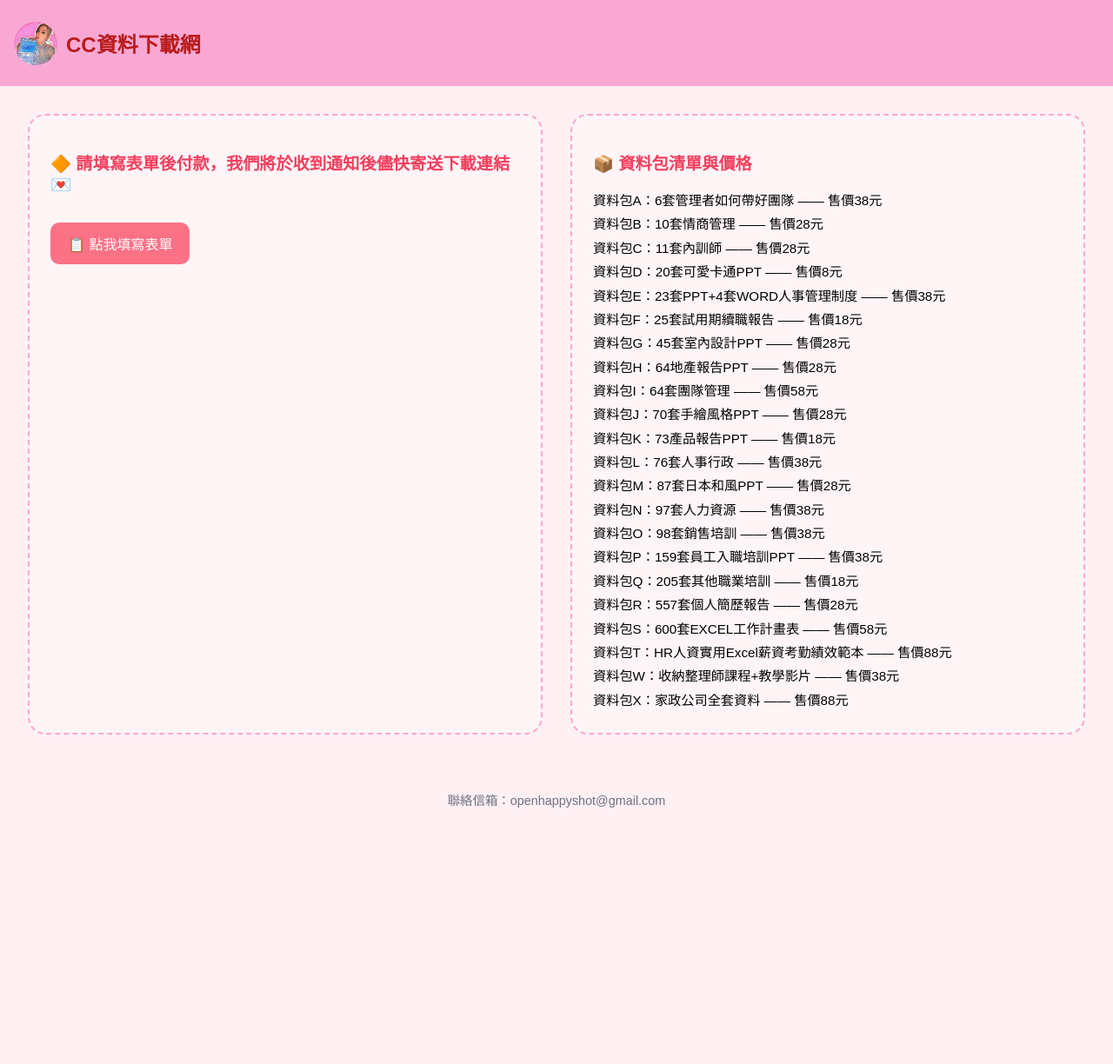
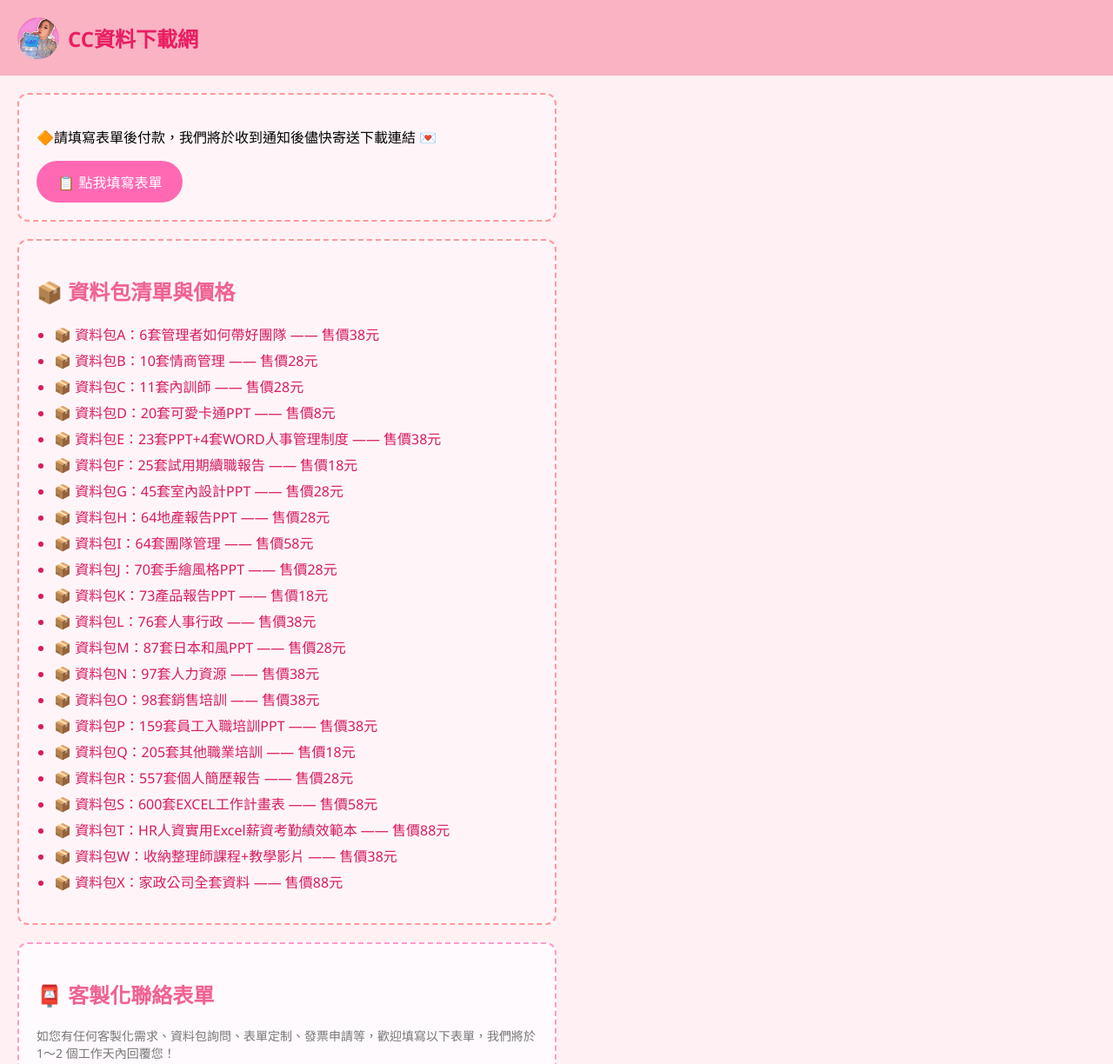
Before and after one commit to openhappyamis/ccdata, a plain HTML site: page index.html in a window 1280 px wide. Shown: the top 1224 px of the page at 87% size. Before the commit the page ends 962 px from the top, so only its background shows below. Drawn offline with Linux system fonts and the light colour scheme.

Commit message:
Add files via upload

```diff
--- a/index.html
+++ b/index.html
@@ -1,116 +1,159 @@
 
 <!DOCTYPE html>
-<html lang="="zh-Hant">
+<html lang="zh-Hant">
 <head>
-  <meta charset="UTF-8" />
-  <meta name="viewport" content="width=device-width, initial-scale=1.0" />
+  <meta charset="UTF-8">
+  <meta name="description" content="CC資料下載網提供PPT模板、Excel工作表、職場培訓資料包下載">
+  <meta name="keywords" content="PPT, Excel, 職場, 簡報模板, 下載, 資料包, 人資, 簡歷">
+  <meta name="robots" content="index, follow">
   <title>CC資料下載網</title>
   <style>
     body {
-      font-family: "Microsoft JhengHei", sans-serif;
       background-color: #fff0f4;
+      font-family: 'Segoe UI', sans-serif;
       margin: 0;
       padding: 0;
     }
     header {
-      background-color: #f9a8d4;
-      padding: 1rem;
+      background-color: #f9b3c2;
       display: flex;
       align-items: center;
+      padding: 10px 20px;
     }
     header img {
-      height: 50px;
+      height: 48px;
       border-radius: 50%;
       margin-right: 10px;
     }
     header h1 {
-      font-size: 1.5rem;
-      color: #b91c1c;
+      color: #e91e63;
+      font-size: 24px;
     }
     .container {
       display: flex;
-      flex-direction: row;
       justify-content: flex-start;
-      gap: 2rem;
-      padding: 2rem;
+      padding: 20px;
+    }
+    .left-column {
+      width: 50%;
     }
     .card {
-      background-color: #fff5f7;
-      border: 2px dashed #f9a8d4;
-      border-radius: 20px;
-      padding: 1.5rem;
-      width: 50%;
+      background-color: #fff5f8;
+      border: 2px dashed #f99;
+      padding: 20px;
+      margin-bottom: 20px;
+      border-radius: 12px;
     }
-    .card h2 {
-      font-size: 1.2rem;
-      color: #f43f5e;
-      margin-bottom: 1rem;
+    h2 {
+      color: #f06292;
+    }
+    .card ul {
+      padding-left: 20px;
+    }
+    .card li {
+      margin-bottom: 6px;
+      color: #d81b60;
     }
     .btn {
-      background-color: #fb7185;
+      background-color: #ff69b4;
       color: white;
       border: none;
-      padding: 0.75rem 1.25rem;
-      font-size: 1rem;
-      border-radius: 10px;
+      padding: 12px 24px;
+      border-radius: 24px;
       cursor: pointer;
-      display: inline-block;
-      margin-top: 1rem;
-      text-decoration: none;
+      font-size: 16px;
     }
-    .price-list {
-      line-height: 1.8;
-      font-size: 0.95rem;
+    .btn:hover {
+      background-color: #ff1493;
     }
-    .footer {
-      text-align: center;
-      margin: 2rem 0;
-      font-size: 0.9rem;
-      color: #6b7280;
+    .contact-form {
+      background-color: #fffafd;
+      border: 2px dashed #ff99cc;
+      border-radius: 12px;
+      padding: 20px;
+    }
+    .contact-form input,
+    .contact-form textarea {
+      width: 100%;
+      padding: 10px;
+      margin-top: 5px;
+      margin-bottom: 15px;
+      border-radius: 8px;
+      border: 1px solid #ccc;
+    }
+    .contact-form button {
+      background-color: #ff69b4;
+      color: white;
+      font-weight: bold;
+      padding: 10px 20px;
+      border: none;
+      border-radius: 20px;
+      cursor: pointer;
+    }
+    .contact-form button:hover {
+      background-color: #ff85c1;
     }
   </style>
 </head>
 <body>
   <header>
-    <img src="https://openhappyamis.github.io/ccdata/logo.jpg" alt="logo" />
+    <img src="logo.jpg" alt="Logo">
     <h1>CC資料下載網</h1>
   </header>
-
   <div class="container">
-    <div class="card">
-      <h2>🔶 請填寫表單後付款，我們將於收到通知後儘快寄送下載連結 💌</h2>
-      <a class="btn" href="https://docs.google.com/forms/d/e/1FAIpQLSd9mbwbVPcXt2CRHdz6_CtkV-TBjPDQa6M0hlBn8ie_mlzbHw/viewform?usp=header" target="_blank">📋 點我填寫表單</a>
-    </div>
-
-    <div class="card">
-      <h2>📦 資料包清單與價格</h2>
-      <div class="price-list">
-        資料包A：6套管理者如何帶好團隊 —— 售價38元<br/>
-        資料包B：10套情商管理 —— 售價28元<br/>
-        資料包C：11套內訓師 —— 售價28元<br/>
-        資料包D：20套可愛卡通PPT —— 售價8元<br/>
-        資料包E：23套PPT+4套WORD人事管理制度 —— 售價38元<br/>
-        資料包F：25套試用期續職報告 —— 售價18元<br/>
-        資料包G：45套室內設計PPT —— 售價28元<br/>
-        資料包H：64地產報告PPT —— 售價28元<br/>
-        資料包I：64套團隊管理 —— 售價58元<br/>
-        資料包J：70套手繪風格PPT —— 售價28元<br/>
-        資料包K：73產品報告PPT —— 售價18元<br/>
-        資料包L：76套人事行政 —— 售價38元<br/>
-        資料包M：87套日本和風PPT —— 售價28元<br/>
-        資料包N：97套人力資源 —— 售價38元<br/>
-        資料包O：98套銷售培訓 —— 售價38元<br/>
-        資料包P：159套員工入職培訓PPT —— 售價38元<br/>
-        資料包Q：205套其他職業培訓 —— 售價18元<br/>
-        資料包R：557套個人簡歷報告 —— 售價28元<br/>
-        資料包S：600套EXCEL工作計畫表 —— 售價58元<br/>
-        資料包T：HR人資實用Excel薪資考勤績效範本 —— 售價88元<br/>
-        資料包W：收納整理師課程+教學影片 —— 售價38元<br/>
-        資料包X：家政公司全套資料 —— 售價88元
+    <div class="left-column">
+      <div class="card">
+        <p>🔶請填寫表單後付款，我們將於收到通知後儘快寄送下載連結 💌</p>
+        <a href="https://docs.google.com/forms/d/e/1FAIpQLSd9mbwbVPcXt2CRHdz6_CtkV-TBjPDQa6M0hlBn8ie_mlzbHw/viewform?usp=header" target="_blank">
+          <button class="btn">📋 點我填寫表單</button>
+        </a>
       </div>
+      <div class="card">
+        <h2>📦 資料包清單與價格</h2>
+        <ul>
+          <li>📦 資料包A：6套管理者如何帶好團隊 —— 售價38元</li>
+          <li>📦 資料包B：10套情商管理 —— 售價28元</li>
+          <li>📦 資料包C：11套內訓師 —— 售價28元</li>
+          <li>📦 資料包D：20套可愛卡通PPT —— 售價8元</li>
+          <li>📦 資料包E：23套PPT+4套WORD人事管理制度 —— 售價38元</li>
+          <li>📦 資料包F：25套試用期續職報告 —— 售價18元</li>
+          <li>📦 資料包G：45套室內設計PPT —— 售價28元</li>
+          <li>📦 資料包H：64地產報告PPT —— 售價28元</li>
+          <li>📦 資料包I：64套團隊管理 —— 售價58元</li>
+          <li>📦 資料包J：70套手繪風格PPT —— 售價28元</li>
+          <li>📦 資料包K：73產品報告PPT —— 售價18元</li>
+          <li>📦 資料包L：76套人事行政 —— 售價38元</li>
+          <li>📦 資料包M：87套日本和風PPT —— 售價28元</li>
+          <li>📦 資料包N：97套人力資源 —— 售價38元</li>
+          <li>📦 資料包O：98套銷售培訓 —— 售價38元</li>
+          <li>📦 資料包P：159套員工入職培訓PPT —— 售價38元</li>
+          <li>📦 資料包Q：205套其他職業培訓 —— 售價18元</li>
+          <li>📦 資料包R：557套個人簡歷報告 —— 售價28元</li>
+          <li>📦 資料包S：600套EXCEL工作計畫表 —— 售價58元</li>
+          <li>📦 資料包T：HR人資實用Excel薪資考勤績效範本 —— 售價88元</li>
+          <li>📦 資料包W：收納整理師課程+教學影片 —— 售價38元</li>
+          <li>📦 資料包X：家政公司全套資料 —— 售價88元</li>
+        </ul>
+      </div>
+      <div class="contact-form">
+        <h2>📮 客製化聯絡表單</h2>
+        <p style="font-size: 14px; color: #777;">
+          如您有任何客製化需求、資料包詢問、表單定制、發票申請等，歡迎填寫以下表單，我們將於 1～2 個工作天內回覆您！
+        </p>
+        <form action="https://formsubmit.co/openhappyshot@gmail.com" method="POST">
+          <input type="hidden" name="_captcha" value="false">
+          <input type="hidden" name="_template" value="box">
+          <label>👤 姓名<input type="text" name="name" required></label>
+          <label>📧 Email<input type="email" name="email" required></label>
+          <label>📱 聯絡方式（LINE ID / 電話）<input type="text" name="contact"></label>
+          <label>💬 留言內容<textarea name="message" rows="5" placeholder="1. 需求用途
+2. 喜歡的樣式
+3. 其他補充說明" required></textarea></label>
+          <button type="submit">🚀 送出留言</button>
+        </form>
+      </div>
+      <p style="text-align:center; color:#888; margin-top: 20px;">📮 聯絡信箱：openhappyshot@gmail.com</p>
     </div>
   </div>
-
-  <div class="footer">聯絡信箱：openhappyshot@gmail.com</div>
 </body>
 </html>
```
